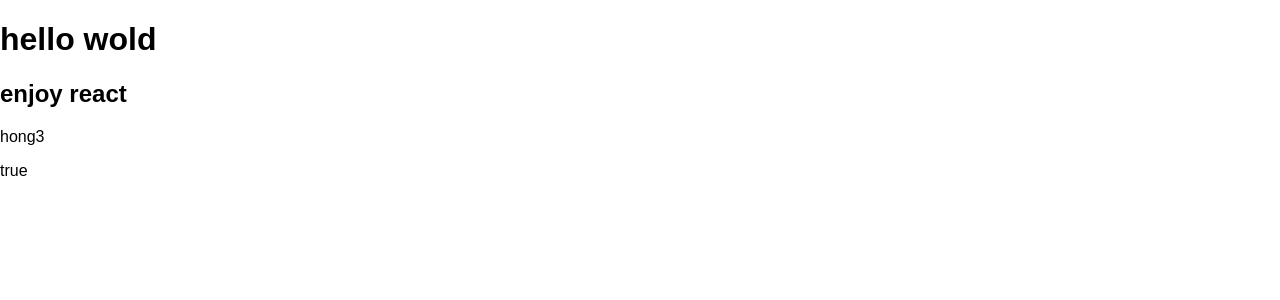
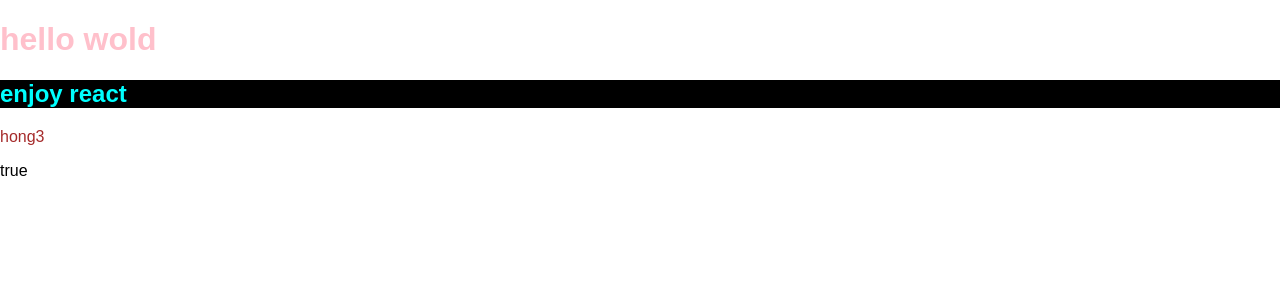
Before and after one commit to hongdonghyun/react, a React (Create React App) app in the folder first/first-day/: page / in a window 1280 px wide. Shown: the top 300 px of the page. Built offline with nearby package versions, Linux system fonts and the light colour scheme.

Commit message:
주석 추가

```diff
--- a/first/first-day/src/App.css
+++ b/first/first-day/src/App.css
@@ -1,3 +1,3 @@
 .hello {
-  color : pink;
+  color : brown;
 }
--- a/first/first-day/src/App.js
+++ b/first/first-day/src/App.js
@@ -10,12 +10,21 @@
     // if문대신 조건부 연산자
     // [condition] ? [true] : [false]
     const name = 'hong3'
+    const style = {
+      color : 'aqua',
+      backgroundColor : 'black'
+    }
+    const style_h1  = {
+      color :'pink'
+
+    }
     return (
 
       <div>
-        <h1>hello wold</h1>
-        <h2>enjoy react</h2>
-        <p>{name}</p>
+        { /* 주석은 이렇게 쓴다 */}
+        <h1 style={style_h1}>hello wold</h1>
+        <h2 style = {style}>enjoy react</h2>
+        <p className='hello'>{name}</p>
         <p> { 1+1 ===2 ? 'true' : 'false'} </p>
         </div>
     );
```
